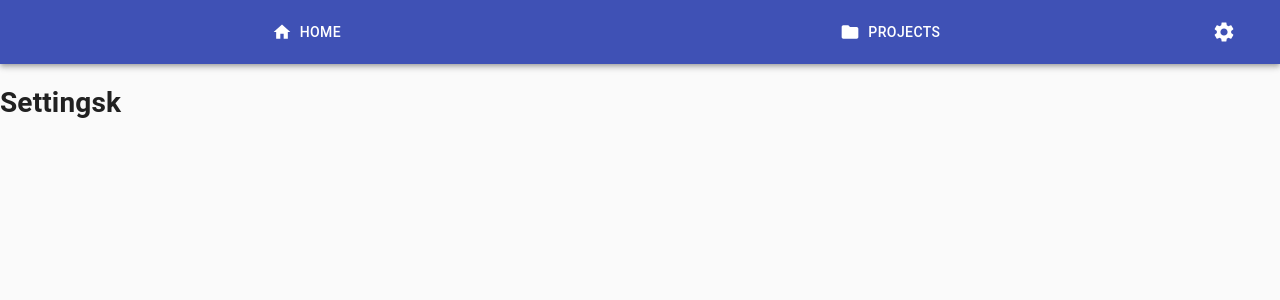
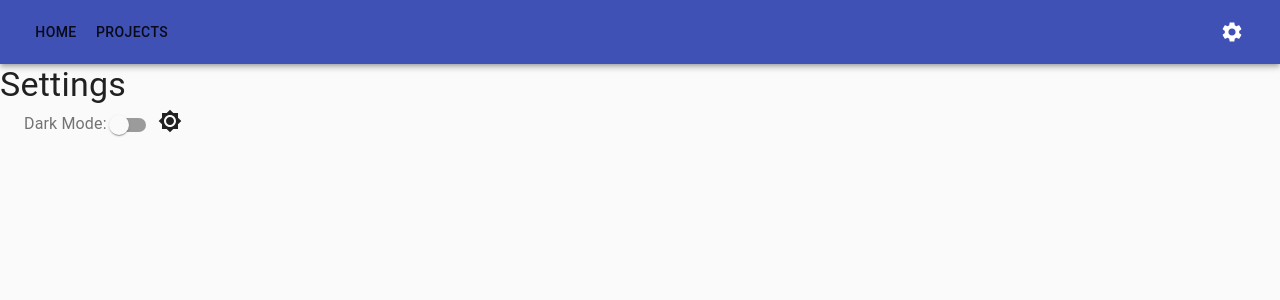
Before and after one commit to LashaJini/misc, a React (Create React App) app: page /settings in a window 1280 px wide. Shown: the top 300 px of the page. Built offline with nearby package versions, Linux system fonts and the light colour scheme.

Commit message:
Use React Context for dark mode theme

```diff
--- a/src/containers/App/App.tsx
+++ b/src/containers/App/App.tsx
@@ -2,12 +2,38 @@ import React from "react";
 import "./App.css";
 import { Navigation } from "../";
 import ParentTheme from "../../themes/ParentTheme";
+import { useMediaQuery } from "@material-ui/core";
+import { ThemeContext, ThemeContextType, ThemeType } from "../../context";
 
 function App() {
+  const prefersDarkMode = useMediaQuery("prefers-color-scheme: dark");
+  const [theme, setTheme] = React.useState<ThemeType>(
+    localStorage.getItem("theme") === "dark" || prefersDarkMode
+      ? "dark"
+      : "light"
+  );
+
+  const onThemeChange = () => {
+    let newTheme: ThemeType = "dark";
+    if (theme === "dark") {
+      newTheme = "light";
+    }
+
+    localStorage.setItem("theme", newTheme);
+    setTheme(newTheme);
+  };
+
+  const themeContext: ThemeContextType = {
+    theme: theme,
+    toggleTheme: onThemeChange,
+  };
+
   return (
-    <ParentTheme>
-      <Navigation />
-    </ParentTheme>
+    <ThemeContext.Provider value={themeContext}>
+      <ParentTheme>
+        <Navigation />
+      </ParentTheme>
+    </ThemeContext.Provider>
   );
 }
 
--- a/src/containers/Home/Home.tsx
+++ b/src/containers/Home/Home.tsx
@@ -2,7 +2,11 @@ import React, { Component } from "react";
 
 class Home extends Component {
   render() {
-    return <h1>Home</h1>;
+    return (
+      <>
+        <h1>Home</h1>
+      </>
+    );
   }
 }
 
--- a/src/containers/Navigation/Navigation.tsx
+++ b/src/containers/Navigation/Navigation.tsx
@@ -1,19 +1,16 @@
 import React from "react";
+
+import { BrowserRouter as Router, Route, Link, Switch } from "react-router-dom";
+import { Home, Projects, Settings } from "../";
+
 import { createStyles, makeStyles, Theme } from "@material-ui/core/styles";
-import { AppBar, Toolbar, Button } from "@material-ui/core";
-import HomeIcon from "@material-ui/icons/Home";
-import FolderIcon from "@material-ui/icons/Folder";
+import { AppBar, Toolbar, Button, IconButton } from "@material-ui/core";
 import SettingsIcon from "@material-ui/icons/Settings";
-import { BrowserRouter as Router, Switch, Route, Link } from "react-router-dom";
-import { Home, Settings, Projects } from "../";
 
 const useStyles = makeStyles((theme: Theme) =>
   createStyles({
     root: {
       flexGrow: 1,
-    },
-    menuButton: {
-      marginRight: theme.spacing(2),
     },
     nav: {
       flexGrow: 1,
@@ -23,50 +20,43 @@ const useStyles = makeStyles((theme: Theme) =>
 
 const Navigation = () => {
   const classes = useStyles();
+
   return (
-    <>
     <Router>
-        <div className={classes.root}>
       <AppBar position="static">
         <Toolbar>
-              <Button
-                color="inherit"
-                component={Link}
-                to="/"
-                startIcon={<HomeIcon />}
-                className={classes.nav}
-              >
+          <div className={classes.nav}>
+            <Button component={Link} to="/">
               Home
             </Button>
-              <Button
-                color="inherit"
-                component={Link}
-                to="/projects"
-                startIcon={<FolderIcon />}
-                className={classes.nav}
-              >
+            <Button component={Link} to="/projects">
               Projects
             </Button>
-              <Button color="inherit" component={Link} to="/settings">
+          </div>
+          <IconButton
+            edge="start"
+            color="inherit"
+            aria-label="menu"
+            component={Link}
+            to="/settings"
+          >
             <SettingsIcon />
-              </Button>
+          </IconButton>
         </Toolbar>
       </AppBar>
-        </div>
 
       <Switch>
         <Route exact path="/">
           <Home />
         </Route>
+        <Route path="/settings">
+          <Settings />
+        </Route>
         <Route path="/projects">
           <Projects />
         </Route>
-          <Route path="/settings">
-            <Settings />
-          </Route>
       </Switch>
     </Router>
-    </>
   );
 };
 
--- a/src/containers/Projects/Projects.tsx
+++ b/src/containers/Projects/Projects.tsx
@@ -1,8 +1,13 @@
 import React, { Component } from "react";
+import { Particles } from "./";
 
 class Projects extends Component {
   render() {
-    return <h1>Projects</h1>;
+    return (
+      <>
+        <Particles />
+      </>
+    );
   }
 }
 
--- /dev/null
+++ b/src/containers/Projects/index.tsx
@@ -0,0 +1,3 @@
+import Particles from "./string-to-particles/Particles";
+
+export { Particles };
--- /dev/null
+++ b/src/containers/Projects/string-to-particles/Particles.tsx
@@ -0,0 +1,7 @@
+import React from "react";
+
+const Particles = () => {
+  return <h1>Particles</h1>;
+};
+
+export default Particles;
--- /dev/null
+++ b/src/containers/Settings/DarkMode.tsx
@@ -0,0 +1,31 @@
+import React from "react";
+import {
+  Container,
+  FormLabel,
+  FormControlLabel,
+  Switch,
+} from "@material-ui/core";
+import Brightness4Icon from "@material-ui/icons/Brightness4";
+import Brightness7Icon from "@material-ui/icons/Brightness7";
+import { ThemeContext } from "../../context";
+
+const DarkMode = () => {
+  return (
+    <ThemeContext.Consumer>
+      {({ theme, toggleTheme }) => (
+        <Container>
+          <FormLabel>Dark Mode: </FormLabel>
+          <FormControlLabel
+            checked={theme === "light" ? false : true}
+            label={
+              theme === "light" ? <Brightness7Icon /> : <Brightness4Icon />
+            }
+            control={<Switch onChange={toggleTheme} />}
+          />
+        </Container>
+      )}
+    </ThemeContext.Consumer>
+  );
+};
+
+export default DarkMode;
--- a/src/containers/Settings/Settings.tsx
+++ b/src/containers/Settings/Settings.tsx
@@ -1,9 +1,14 @@
-import React, { Component } from "react";
+import React from "react";
+import DarkMode from "./DarkMode";
+import { Typography } from "@material-ui/core";
 
-class Settings extends Component {
-  render() {
-    return <h1>Settingsk</h1>;
-  }
-}
+const Settings = () => {
+  return (
+    <>
+      <Typography variant="h4">Settings</Typography>
+      <DarkMode />
+    </>
+  );
+};
 
 export default Settings;
--- /dev/null
+++ b/src/context/index.tsx
@@ -0,0 +1,10 @@
+import {
+  ThemeContext,
+  ThemeType,
+  themes,
+  themeContext,
+  ThemeContextType,
+} from "./theme-context";
+
+export { ThemeContext, themes, themeContext };
+export type { ThemeType, ThemeContextType };
--- /dev/null
+++ b/src/context/theme-context.tsx
@@ -0,0 +1,20 @@
+import React from "react";
+import { createMuiTheme } from "@material-ui/core/styles";
+
+/* export type ThemeType = { dark: "dark" } | { light: "light" }; */
+export type ThemeType = "dark" | "light";
+export type ThemeContextType = {
+  theme: ThemeType;
+  toggleTheme: () => void;
+};
+export const themes = {
+  light: "light" as ThemeType,
+  dark: "dark" as ThemeType,
+};
+
+export const themeContext = {
+  theme: themes.dark,
+  toggleTheme: () => {},
+};
+
+export const ThemeContext = React.createContext<ThemeContextType>(themeContext);
--- a/src/themes/ParentTheme.tsx
+++ b/src/themes/ParentTheme.tsx
@@ -1,19 +1,27 @@
 import React from "react";
 import { ThemeProvider, createMuiTheme } from "@material-ui/core/styles";
 import { CssBaseline } from "@material-ui/core/";
+import { ThemeContext, ThemeType } from "../context";
 
-const theme = createMuiTheme({});
+type ParentThemeProps = { children: React.ReactNode };
 
-interface Props {
-  children?: React.ReactNode;
-}
+const ParentTheme = ({ children }: ParentThemeProps) => {
+  const changeTheme = (theme: ThemeType) =>
+    createMuiTheme({
+      palette: {
+        type: theme,
+      },
+    });
 
-const ParentTheme = (props: Props) => {
   return (
-    <ThemeProvider theme={theme}>
-      <CssBaseline />
-      {props.children}
-    </ThemeProvider>
+    <ThemeContext.Consumer>
+      {({ theme }) => (
+        <ThemeProvider theme={{ ...changeTheme(theme) }}>
+          <CssBaseline />
+          {children}
+        </ThemeProvider>
+      )}
+    </ThemeContext.Consumer>
   );
 };
 
```
Also changed, not shown: src/containers/index.tsx (renamed from src/containers/index.ts), 1 other file (tests, documents, lock files or other folders). Lines whose indentation alone changed are shown as unchanged.
